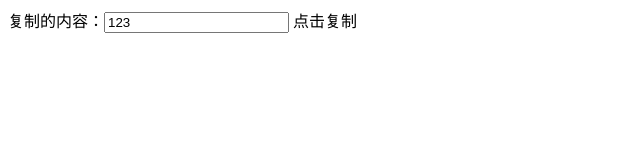
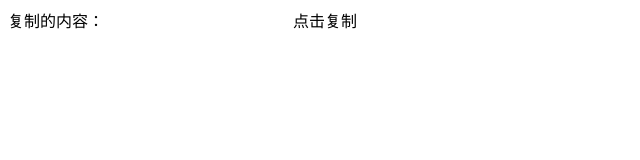
Before and after one commit to jsj228/interview, a plain HTML site: page ele.select( ).html in a window 1280 px wide. Shown: the whole page, without its empty margins (0-640 px from the left). Drawn offline with Linux system fonts and the light colour scheme.

Commit message:
Update ele.select( ).html

```diff
--- a/ele.select( ).html
+++ b/ele.select( ).html
@@ -5,7 +5,7 @@
 	<title>点击复制文本到剪切板</title>
 </head>
 <body>
-	复制的内容：<input type="text" name="copyValue" value="123">
+	复制的内容：<input type="text" name="copyValue" value="123" style="opacity:0;height:0;overflow:hidden">
 	<buttom id="btnClick">点击复制</buttom>
 	<script>
 		document.querySelector('#btnClick').onclick=function(){
```
